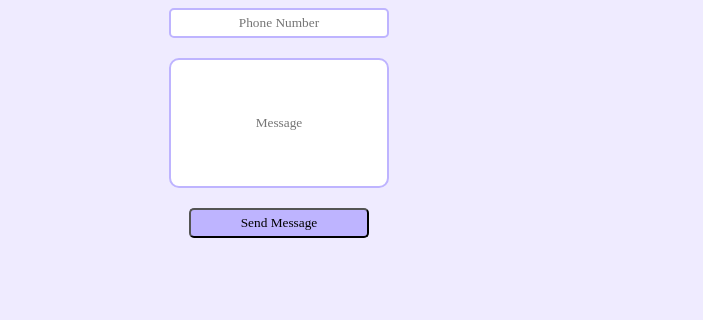
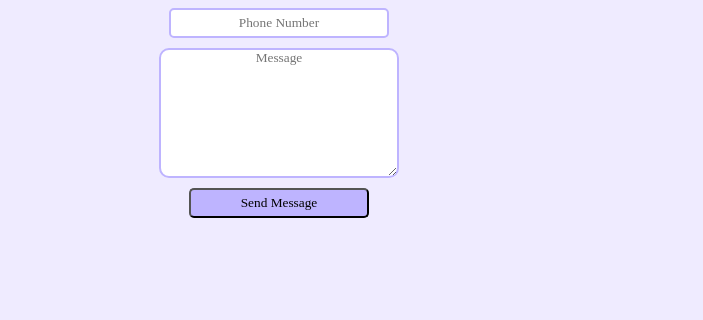
Before and after one commit to vansh-attri/Educational-Website, a plain HTML site: page index.html in a window 1280 px wide. Shown: the part 3648-3968 px from the top of the page, 577-1280 px from the left. Drawn offline with nearby package versions, Linux system fonts and the light colour scheme.

Commit message:
Made form working

```diff
--- a/index.html
+++ b/index.html
@@ -158,14 +158,16 @@
                 </ul>
             </div>
             <div class="contact_right">
+                <form onsubmit="sendemail(); reset(); return false;">
                     <input type="text" placeholder="Name" id="name">
                     <input type="text" placeholder="Email" id="email">
                     <input type="text" placeholder="Phone Number" id="phone">
-                <input type="text" placeholder="Message" id="message">
-                <button>
+                    <textarea placeholder="Message" rows="6" id="message"></textarea>
+                    <button type="submit">
                         Send Message
                         <!-- <img src="Images/logo4.jpg" alt=""> -->
                     </button>
+                </form>
             </div>
         </div>
     </section>
@@ -197,6 +199,7 @@
             </div>
         </div>
     </footer>
+    <script src="//smtpjs.com/v3/smtp.js"></script>
     <script src="script.js"></script>
 </body>
 
--- a/script.js
+++ b/script.js
@@ -9,3 +9,20 @@ navOpenBtn.addEventListener("click", () => {
 navCloseBtn.addEventListener("click", () => {
   nav.classList.remove("openNav");
 });
+
+function sendemail() {
+  Email.send({
+      Host: "smtp.elasticemail.com",
+      Username: "bdcommerce09@gmail.com",
+      Password: "7247E6A8582F935491EC67310B93F9CB4EA8",
+      To: 'bdcommerce09@gmail.com',
+      From: 'bdcommerce09@gmail.com',
+      Subject: "Message from Website",
+      Body: "Name: " + document.getElementById("name").value
+      + " <br> Email: " + document.getElementById('email').value
+      + " <br> Phone No: " + document.getElementById('phone').value
+      + " <br> Message: " + document.getElementById('message').value
+  }).then(
+      message => alert(message)
+  );
+}
--- a/style.css
+++ b/style.css
@@ -294,6 +294,16 @@ nav img {
 #contact input {
     margin: 10px;
     border: 2px solid #beb4ff;
+}
+
+#contact textarea {
+    border: 2px solid #beb4ff;
+    text-align: center;
+}
+
+#contact form {
+    display: flex;
+    flex-direction: column;
 }
 
 #name,
```
Lines whose indentation alone changed are shown as unchanged.
